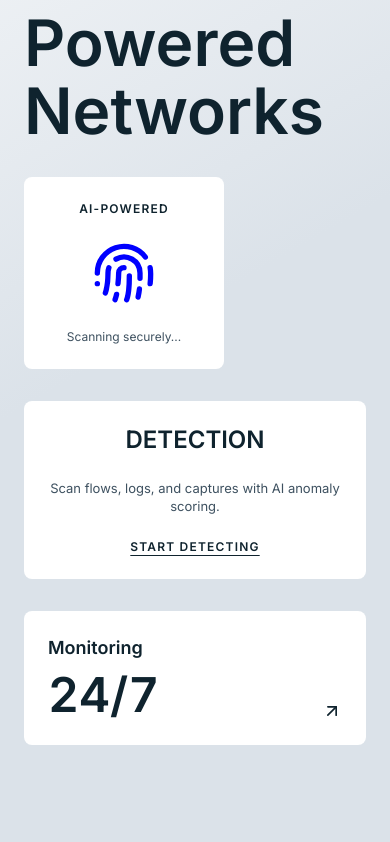
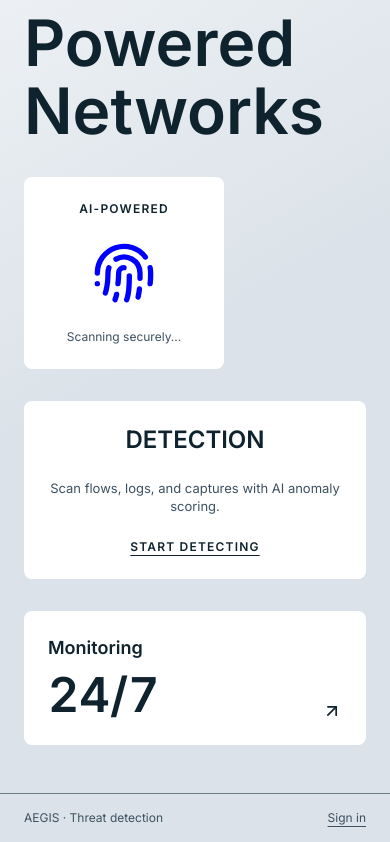
Before and after one commit to K-Anjan25/AI-Enhanced-Cybersecurity-Threat-Detector, a React (Vite) app in the folder dashboard/: page / in a window 390 px wide. Shown: the part 474-1316 px from the top of the page. Before the commit the page ends 1267 px from the top, so only its background shows below. Built offline with nearby package versions, Linux system fonts and the light colour scheme; no server answers; what chartjs-plugin-datalabels would draw is missing.

Commit message:
UI: hamburger nav toggle and footers; compose memory limits and Kafka heap cap (OOM fix); LOAO runner -MaxTrainRows
Co-authored-by: arena-agent <297053741+arena-agent@users.noreply.github.com>

```diff
--- a/dashboard/src/components/layout/AppShell.tsx
+++ b/dashboard/src/components/layout/AppShell.tsx
@@ -27,7 +27,7 @@
  * height the design asks for became the height the bar needed.
  */
 import { useState, type ReactNode } from 'react';
-import { LogOut, PanelLeftClose, PanelLeftOpen, Search } from 'lucide-react';
+import { LogOut, Menu, Search } from 'lucide-react';
 import { NavLink, Outlet } from 'react-router-dom';
 
 import { PALETTE_KEY_SHORTCUTS, paletteKeyLabel } from '../../lib/keyboard';
@@ -93,11 +93,7 @@ export function AppShell({ onOpenPalette, onSignOut, children }: AppShellProps)
                   `nav.test.ts` now scans the source for. The two panel icons are the
                   pair every editor uses for the same control, and the button's own
                   label already names the action. */}
-              {collapsed ? (
-                <PanelLeftOpen aria-hidden="true" className="size-icon-md" />
-              ) : (
-                <PanelLeftClose aria-hidden="true" className="size-icon-md" />
-              )}
+              <Menu aria-hidden="true" className="size-icon-md" />
             </button>
           </div>
 
@@ -174,6 +170,9 @@ export function AppShell({ onOpenPalette, onSignOut, children }: AppShellProps)
         {narrow ? <NarrowNotice showQueueLink /> : null}
 
         <main className="flex-1 p-6">{children ?? <Outlet />}</main>
+        <footer className="border-t border-line px-6 py-3 text-caption text-muted">
+          AEGIS · Threat detection
+        </footer>
       </div>
     </div>
   );
--- a/dashboard/src/features/landing/LandingPage.tsx
+++ b/dashboard/src/features/landing/LandingPage.tsx
@@ -121,6 +121,12 @@ export function LandingPage() {
           </article>
         </section>
       </div>
+      <footer className="relative z-10 flex items-center justify-between border-t border-line px-6 py-4 text-caption text-muted">
+        <span>AEGIS · Threat detection</span>
+        <Link to="/sign-in" className="underline underline-offset-4 hover:text-ink">
+          Sign in
+        </Link>
+      </footer>
     </main>
   );
 }
```
Also changed, not shown: 2 other files (tests, documents, lock files or other folders).
